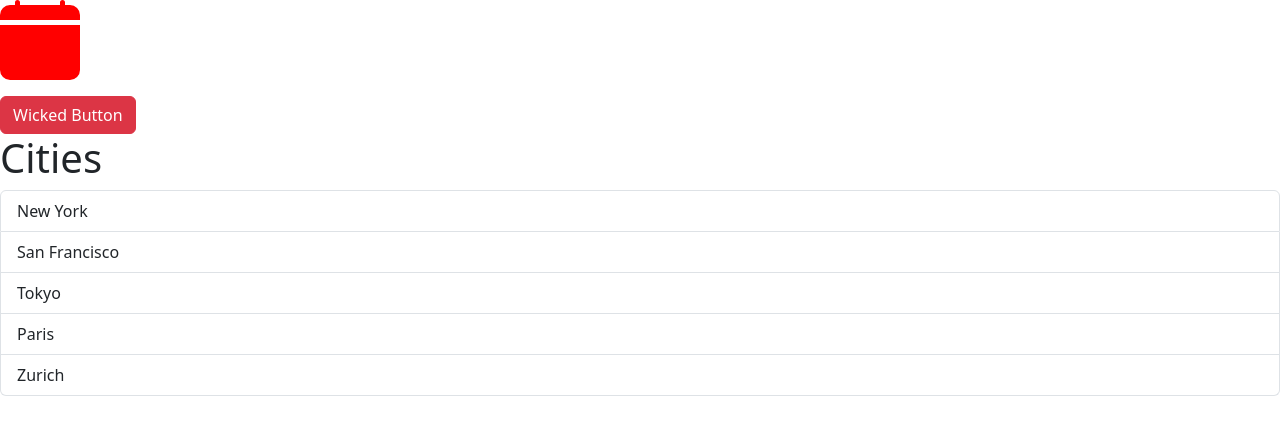
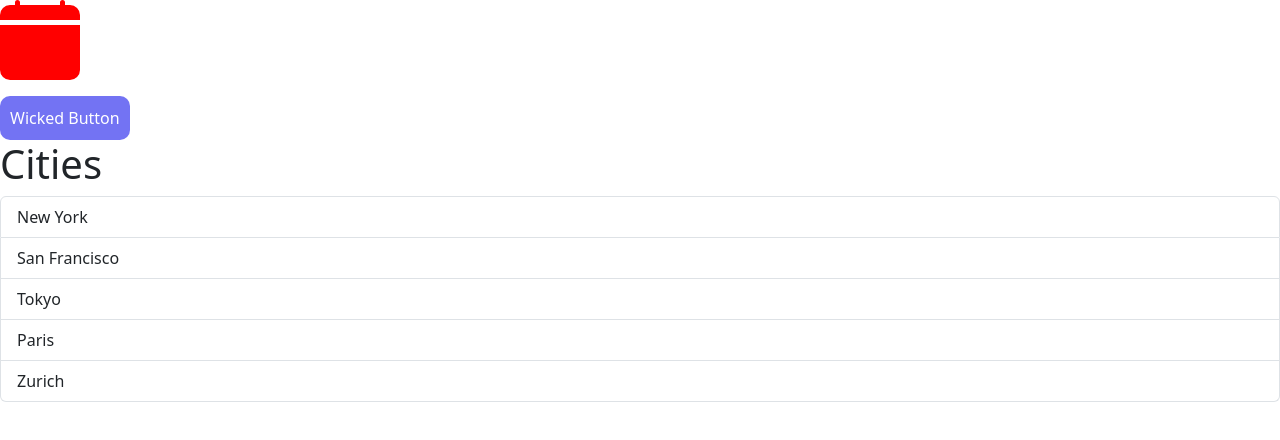
Before and after one commit to Dan-Lueers/cwm-react18, a React (Vite) app: page / in a window 1280 px wide. Shown: the top 440 px of the page. Built offline with nearby package versions, Linux system fonts and the light colour scheme.

Commit message:
styled a button with css modules

```diff
--- a/src/App.tsx
+++ b/src/App.tsx
@@ -24,7 +24,7 @@ function App() {
           <h2>and some headings</h2>
         </Alert>
       )}
-      <Button color='danger' onClick={handleClick}>
+      <Button color='primary' onClick={handleClick}>
         Wicked Button
       </Button>
 
--- a/src/components/Button.tsx
+++ /dev/null
@@ -1,14 +0,0 @@
-interface Props {
-  children: string;
-  color?: 'primary' | 'secondary' | 'danger';
-  onClick: () => void;
-}
-const Button = ({ children, onClick, color = 'primary' }: Props) => {
-  return (
-    <button className={'btn btn-' + color} onClick={onClick}>
-      {children}
-    </button>
-  );
-};
-
-export default Button;
--- /dev/null
+++ b/src/components/Button/Button.module.css
@@ -0,0 +1,10 @@
+.btn {
+  padding: 10px;
+  border: none;
+  border-radius: 10px;
+}
+
+.btn-primary {
+  background-color: rgb(115, 115, 243);
+  color: rgb(255, 255, 255);
+}
--- /dev/null
+++ b/src/components/Button/Button.tsx
@@ -0,0 +1,25 @@
+import styles from './Button.module.css';
+
+interface Props {
+  children: string;
+  color?: 'primary' | 'secondary' | 'danger';
+  onClick: () => void;
+}
+const Button = ({ children, onClick, color = 'primary' }: Props) => {
+  return (
+    // CSS module button
+    <button
+      className={[styles.btn, styles['btn-' + color]].join(' ')}
+      onClick={onClick}
+    >
+      {children}
+    </button>
+
+    // bootstrap button
+    // <button className={'btn btn-' + color} onClick={onClick}>
+    //   {children}
+    // </button>
+  );
+};
+
+export default Button;
--- /dev/null
+++ b/src/components/Button/index.ts
@@ -0,0 +1,3 @@
+import Button from './Button';
+
+export default Button;
```
